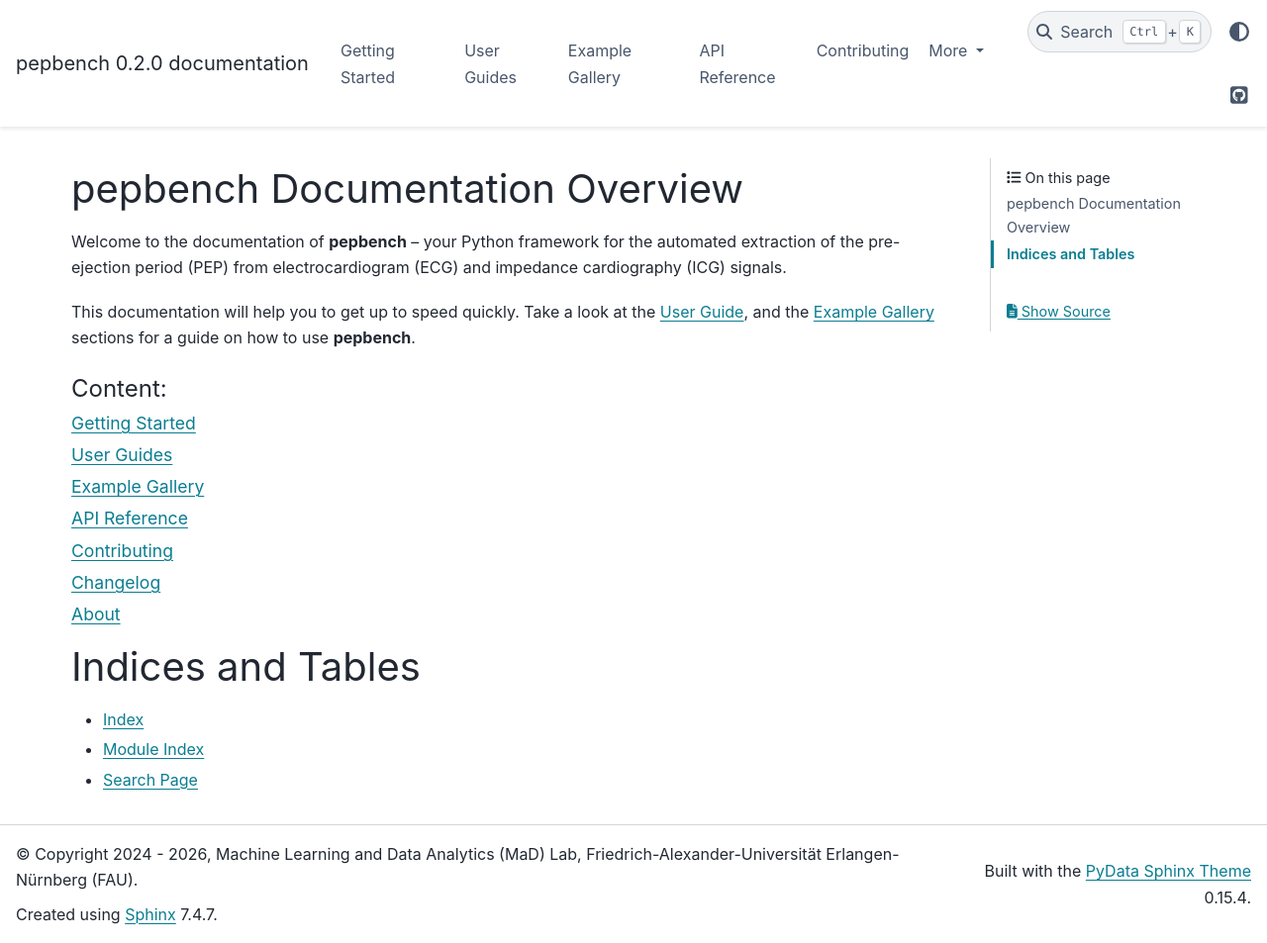
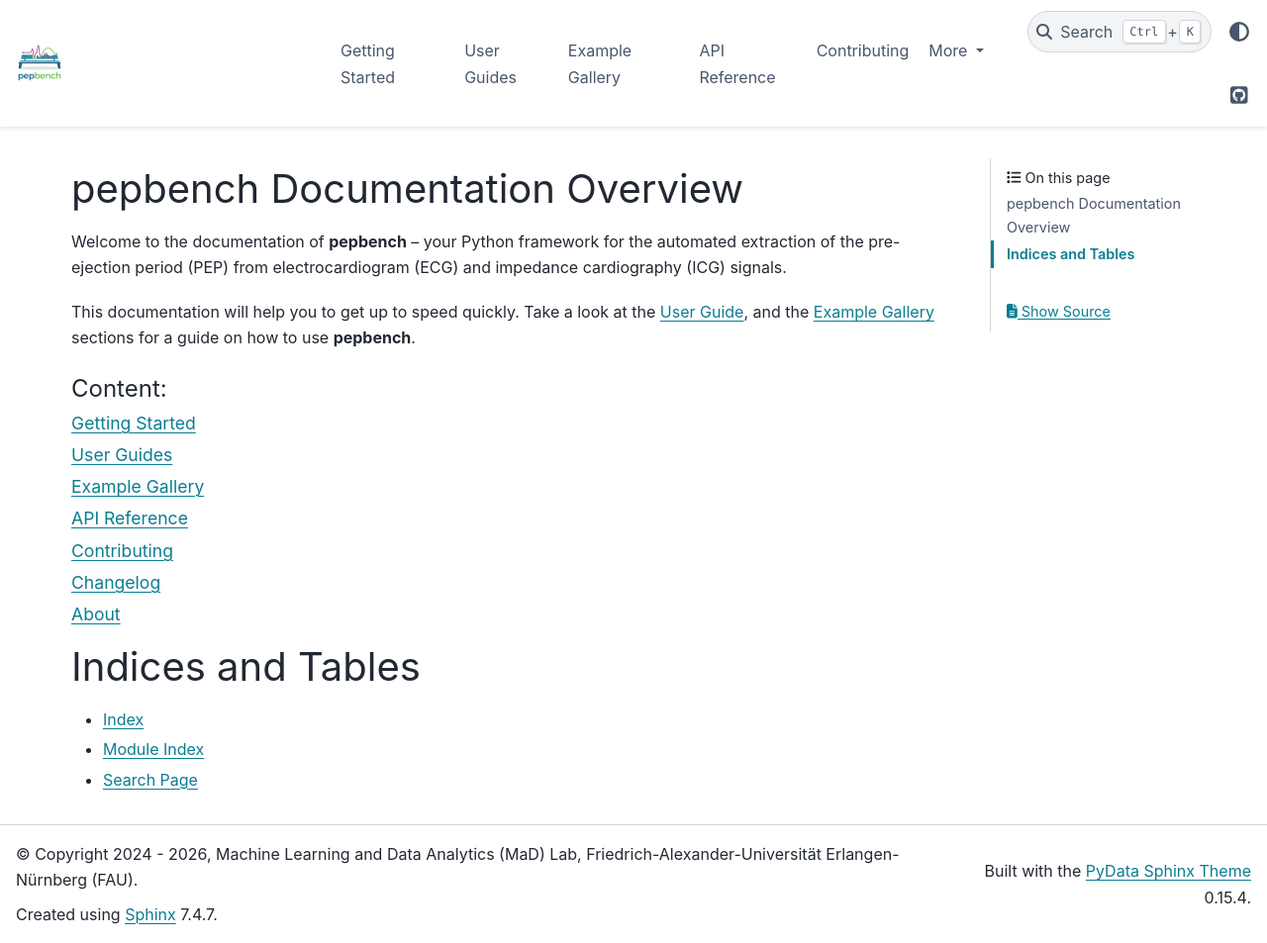
Before and after one commit to empkins/pepbench, a Sphinx documentation site: the page built from docs/index.rst, in a window 1280 px wide and 953 px high. Shown: the whole window at 99% size. Built offline with Sphinx 7.4.7 and the PyData theme 0.15.4, drawn with Linux system fonts in a browser that asks for light colours; pages that are not in the unit, such as notebooks, are missing from menus; the version number is read from the project's files by our own code; some of the changed lines change nothing that is shown.

Commit message:
added logo

```diff
--- a/docs/conf.py
+++ b/docs/conf.py
@@ -69,7 +69,10 @@
     return result
 
 
-subprocess.run(["python", "-m", "ipykernel", "install", "--user", "--name", "pepbench"], check=True)
+try:
+    subprocess.run(["python", "-m", "ipykernel", "install", "--user", "--name", "pepbench"], check=True)
+except (subprocess.CalledProcessError, PermissionError):
+    print("Skipping ipykernel installation during docs build.")
 
 shutil.rmtree(EXAMPLE_NOTEBOOKS_DIR, ignore_errors=True)
 shutil.copytree(HERE.parent.joinpath("examples"), EXAMPLE_NOTEBOOKS_DIR, ignore=all_but_ipynb)
@@ -186,6 +189,15 @@
     "show_prev_next": False,
 }
 
+# The name of an image file (relative to this directory) to place at the top
+# of the sidebar.
+html_logo = "_static/logo/logo_pepbench.png"
+
+# The name of an image file (within the static path) to use as favicon of the
+# docs.  This file should be a Windows icon file (.ico) being 16x16 or 32x32
+# pixels large.
+html_favicon = "_static/logo/favicon_pepbench.ico"
+
 
 # Add any paths that contain custom static files (such as style sheets) here,
 # relative to this directory. They are copied after the builtin static files,
@@ -218,7 +230,7 @@
 
 user_agent = "Mozilla/5.0 (X11; Linux x86_64; rv:25.0) Gecko/20100101 Firefox/25.0"
 
-# Sphinx Gallary
+# Sphinx Gallery
 sphinx_gallery_conf = {
     "examples_dirs": ["../examples"],
     "gallery_dirs": ["./auto_examples"],
```
Also changed, not shown: docs/_static/logo/favicon_pepbench.ico (added), docs/_static/logo/logo_pepbench.png (added), 2 other files.
